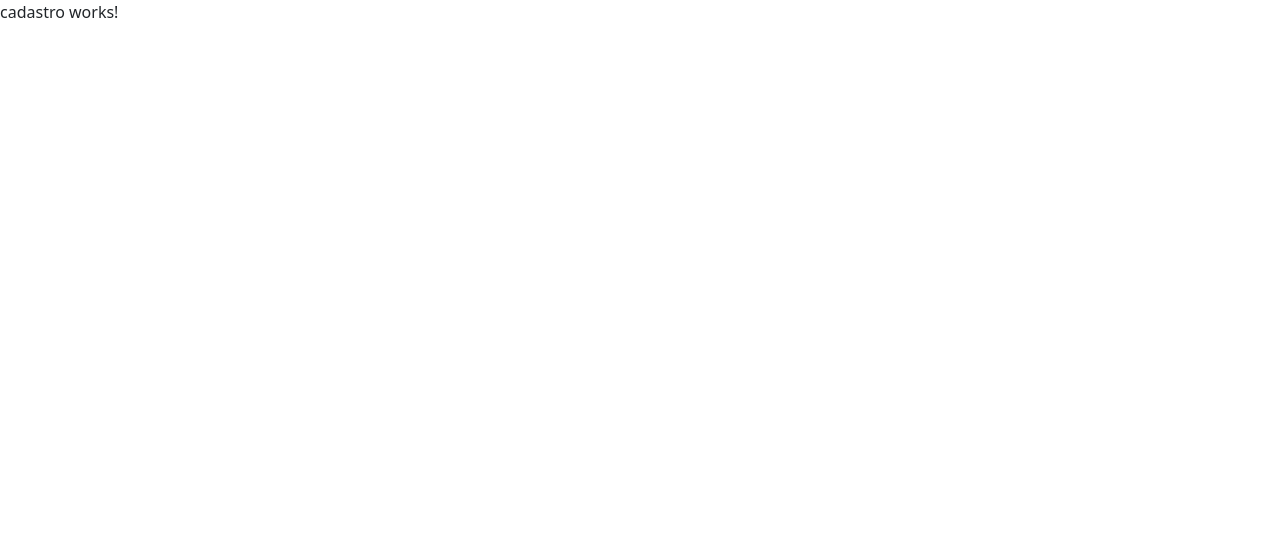
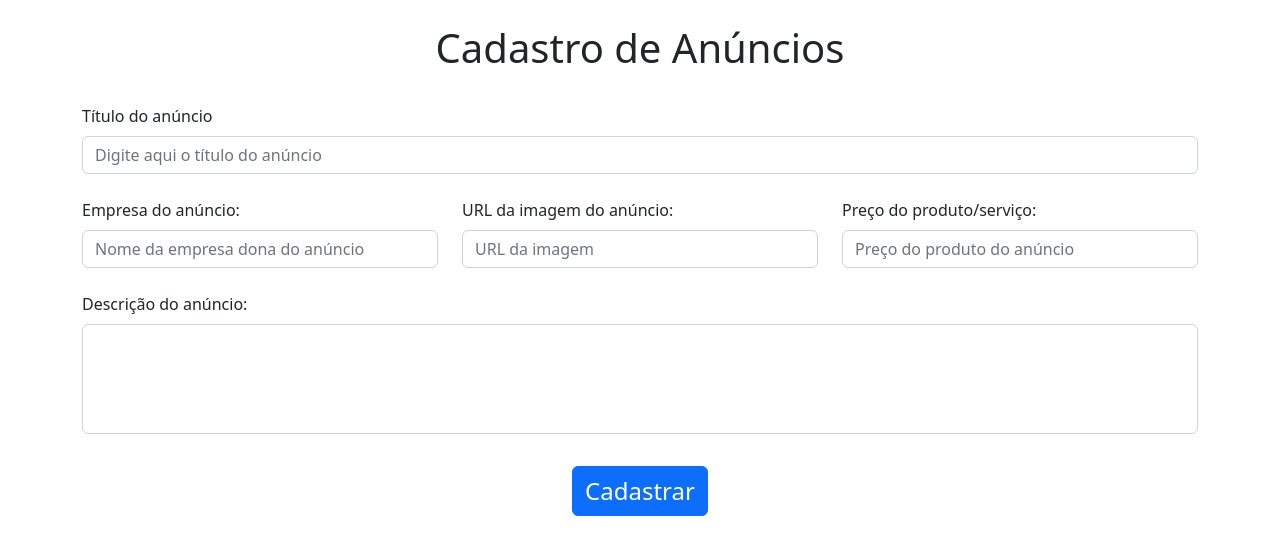
Before and after one commit to luisbazzo/ProvaTesteFrontEnd, an Angular app: page / in a window 1280 px wide. Shown: the top 554 px of the page. Built offline with nearby package versions, Linux system fonts and the light colour scheme.

Commit message:
3. Implementar o cadastro de Anúncios

```diff
--- a/src/app/anuncios.service.ts
+++ b/src/app/anuncios.service.ts
@@ -8,7 +8,7 @@ import { anuncio } from './anuncios';
 })
 export class AnunciosService {
 
-  url = 'localhost:3000/anuncios';
+  url = "http://localhost:3000/anuncios";
 
   constructor(private http : HttpClient) { }
 
@@ -16,7 +16,7 @@ export class AnunciosService {
     return this.http.get<anuncio[]>(this.url);
   }
 
-  saveAds(ad : anuncio): Observable<anuncio>{
-    return this.http.post<anuncio>(this.url, ad);
+  saveAds(anuncio : anuncio): Observable<anuncio>{
+    return this.http.post<anuncio>(this.url, anuncio);
   }
 }
--- a/src/app/anuncios.ts
+++ b/src/app/anuncios.ts
@@ -1,4 +1,5 @@
 export interface anuncio{
+  id : number;
   owner : string;
   title : string;
   img : string;
--- a/src/app/cadastro/cadastro.component.html
+++ b/src/app/cadastro/cadastro.component.html
@@ -1 +1,56 @@
-<p>cadastro works!</p>
+<div class="container">
+  <div class="row mb-4 mt-4 text-center">
+    <div class="col"><h2 class="fs-1">Cadastro de Anúncios</h2></div>
+  </div>
+  <div class="row">
+        <div class="col mb-2">
+          <form [formGroup]="formGroupAds">
+          <div class="mb-3">
+            <label for="title" class="form-label">Título do anúncio</label>
+            <input type="text" class="form-control" formControlName="title" id="title" placeholder="Digite aqui o título do anúncio">
+          </div>
+          </form>
+        </div>
+  </div>
+  <div class="row">
+    <div class="col mb-2">
+      <form [formGroup]="formGroupAds">
+        <div class="mb-3">
+          <label for="owner" class="form-label">Empresa do anúncio: </label>
+          <input type="text" class="form-control" formControlName="owner" id="owner" placeholder="Nome da empresa dona do anúncio">
+        </div>
+      </form>
+    </div>
+    <div class="col">
+      <form [formGroup]="formGroupAds">
+        <div class="mb-3">
+          <label for="img" class="form-label">URL da imagem do anúncio: </label>
+          <input type="text" class="form-control" formControlName="img" id="text" placeholder="URL da imagem">
+        </div>
+      </form>
+    </div>
+    <div class="col">
+      <form [formGroup]="formGroupAds">
+        <div class="mb-3">
+          <label for="price" class="form-label">Preço do produto/serviço: </label>
+          <input type="text" class="form-control" formControlName="price" id="price" placeholder="Preço do produto do anúncio">
+        </div>
+      </form>
+    </div>
+  </div>
+  <div class="row">
+    <div class="mb-3">
+      <form [formGroup]="formGroupAds">
+        <label for="content" class="form-label">Descrição do anúncio: </label>
+        <textarea class="form-control" id="content" formControlName="content" rows="4" style="resize: none;"></textarea>
+      </form>
+    </div>
+  </div>
+  <div class="row text-center mt-3">
+    <div class="col">
+      <form [formGroup]="formGroupAds">
+        <button class="btn btn-primary fs-4" (click)="saveAds()">Cadastrar</button>
+      </form>
+    </div>
+  </div>
+</div>
--- a/src/app/cadastro/cadastro.component.ts
+++ b/src/app/cadastro/cadastro.component.ts
@@ -1,10 +1,44 @@
-import { Component } from '@angular/core';
+import { AnunciosService } from './../anuncios.service';
+import { anuncio } from './../anuncios';
+import { Component, OnInit } from '@angular/core';
+import { FormBuilder, FormGroup } from '@angular/forms';
 
 @Component({
   selector: 'app-cadastro',
   templateUrl: './cadastro.component.html',
   styleUrls: ['./cadastro.component.css']
 })
-export class CadastroComponent {
+export class CadastroComponent implements OnInit{
+
+  Ads : anuncio[] = [];
+  formGroupAds : FormGroup;
+
+  constructor(private AnunciosService : AnunciosService,
+                private formBuilder : FormBuilder
+                ){
+    this.formGroupAds = formBuilder.group({
+      id : [''],
+      owner : [''],
+      title : [''],
+      img : [''],
+      content : [''],
+      price : ['']
+    });
+  }
+
+  ngOnInit(): void {
+    ;
+  }
+
+  saveAds(){
+    this.AnunciosService.saveAds(this.formGroupAds.value).subscribe(
+      {
+        next : data => {
+          this.Ads.push(data);
+          this.formGroupAds.reset;
+        }
+      }
+    );
+  }
 
 }
--- a/src/index.html
+++ b/src/index.html
@@ -3,7 +3,7 @@
   <head>
     <meta charset="utf-8">
     <meta name="viewport" content="width=device-width, initial-scale=1">
-    <title>Bootstrap demo</title>
+    <title>Cadastro de Anúncios - Prova Teste Eletiva</title>
     <link href="https://cdn.jsdelivr.net/npm/bootstrap@5.3.0/dist/css/bootstrap.min.css" rel="stylesheet" integrity="sha384-9ndCyUaIbzAi2FUVXJi0CjmCapSmO7SnpJef0486qhLnuZ2cdeRhO02iuK6FUUVM" crossorigin="anonymous">
   </head>
   <body>
```
Also changed, not shown: anuncios.json (+5 -4 lines).
